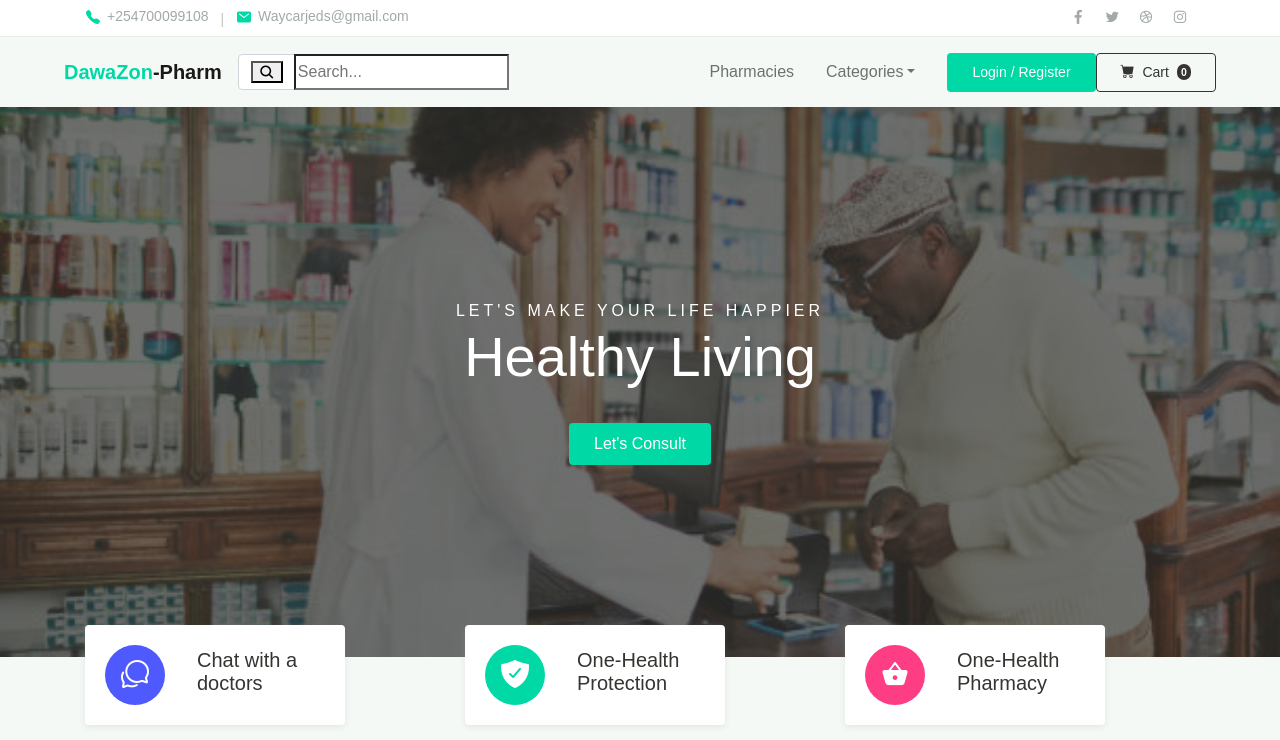
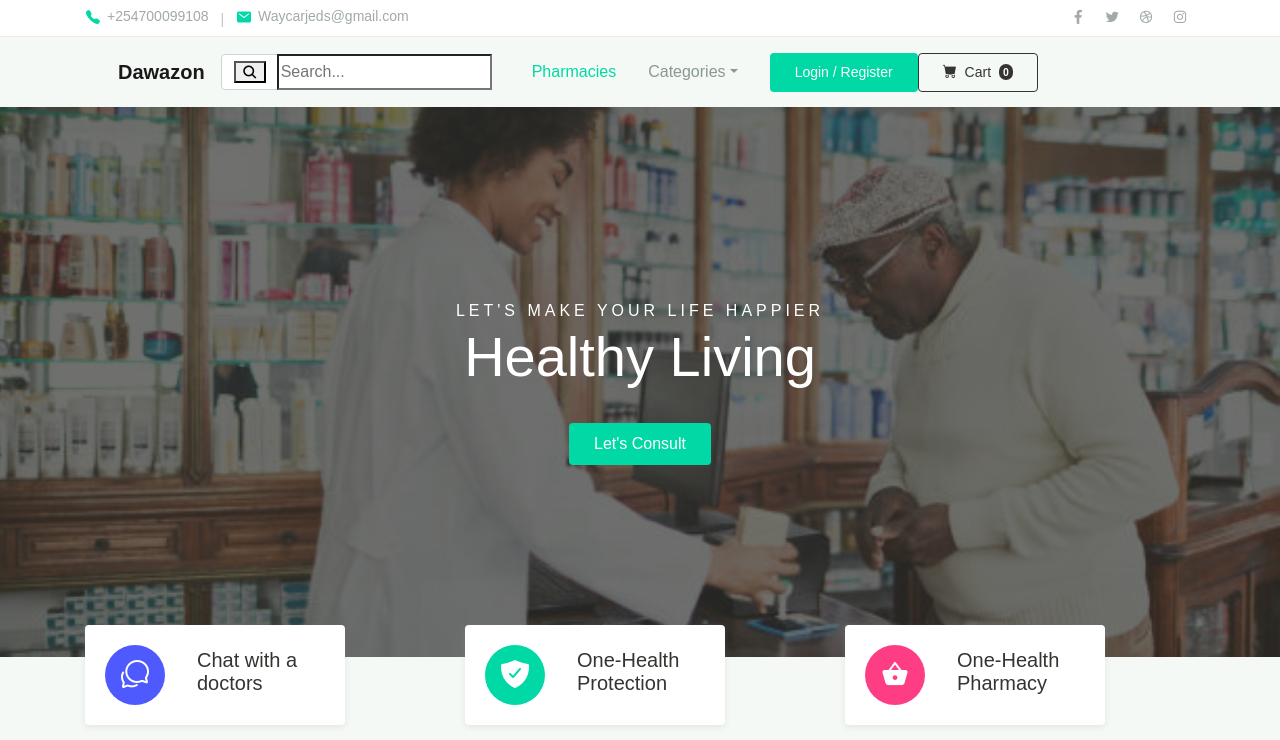
Before and after one commit to petermeme/Dawazon, a Django app: page / in a window 1280 px wide. Shown: the top 740 px of the page. Run offline with Django 4.2, Linux system fonts and the light colour scheme; data comes from the database, SQL or seed files in the repository; both versions use the stored data as it was after the commit; parts of the project's set-up code (start-up, migrations or seed data) failed here and were passed over; some libraries are stand-ins or nearby versions; some web fonts are replaced.

Commit message:
Dawazon web app

```diff
--- a/login/templates/index.html
+++ b/login/templates/index.html
@@ -4,7 +4,7 @@
 <html lang="en">
     <head>
         <meta charset="utf-8" />
-        <meta name="viewport" content="width=device-width, initial-scale=1, shrink-to-fit=no" />
+        <meta name="viewport" content="width=device-width, initial-scale=1, shrink-to-fit=yes" />
         <meta name="description" content="" />
         <meta name="author" content="" />
         <title>DawaZon</title>
@@ -22,6 +22,7 @@
         <script src="https://code.jquery.com/jquery-3.7.1.min.js" integrity="sha256-/JqT3SQfawRcv/BIHPThkBvs0OEvtFFmqPF/lYI/Cxo=" crossorigin="anonymous"></script>
     </head>
     <body>
+
   <section>
     <div class="topbar">
       <div class="container">
@@ -45,9 +46,10 @@
       </div> <!-- .container -->
     </div> <!-- .topbar -->
  </section>
- <nav class="navbar navbar-expand-lg navabr-light bg-light">
-      <div class="container-fluid px-4 px-lg-5">
-        <a class="navbar-brand" href="{{ home.url }}"><span class="text-primary">DawaZon</span>-Pharm</a>
+
+ <nav class="navbar navbar-expand-lg navbar-light bg-light">
+            <div class="container px-4 px-lg-5">
+                <a class="navbar-brand" href="{% url 'home' %}">Dawazon</a>
 
         <form method="get" action="{% url 'search' %}">
           <div class="input-group input-navbar field has-addons">
@@ -58,12 +60,9 @@
         </div>
         </form>
 
-        <button class="navbar-toggler" type="button" data-toggle="collapse" data-target="#navbarSupport" aria-controls="navbarSupport" aria-expanded="false" aria-label="Toggle navigation">
-          <span class="navbar-toggler-icon"></span>
-        </button>
-
-        <div class="collapse navbar-collapse" id="navbarSupportedContent">
-          <ul class="navbar-nav ml-auto">
+        <button class="navbar-toggler" type="button" data-bs-toggle="collapse" data-bs-target="#navbarSupportedContent" aria-controls="navbarSupportedContent" aria-expanded="false" aria-label="Toggle navigation"><span class="navbar-toggler-icon"></span></button>
+                <div class="collapse navbar-collapse" id="navbarSupportedContent">
+          <ul class="navbar-nav me-auto mb-2 mb-lg-0 ms-lg-4">
             <li class="nav-item active">
               <a class="nav-link" href="{% url 'vendors' %}">Pharmacies</a>
             </li>
--- a/requirements.txt
+++ b/requirements.txt
@@ -29,7 +29,6 @@ pyproject-api==1.6.1
 python-decouple==3.8
 requests==2.31.0
 sqlparse==0.4.4
-stripe==8.5.0
 tomli==2.0.1
 tox==4.12.1
 typing-extensions==4.9.0
```
Also changed, not shown: README.md, db.sqlite3, 1 other file.
